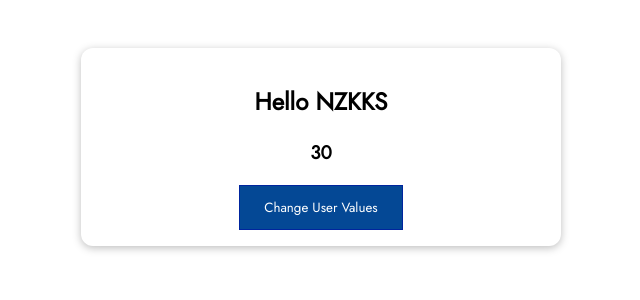
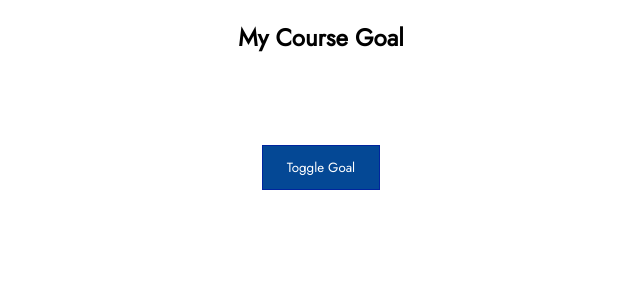
Before and after one commit to nzkks/vuejs-project, a Vue app: page / in a window 1280 px wide. Shown: the top 300 px of the page, without its empty margins (319-959 px from the left). Built offline with nearby package versions, Linux system fonts and the light colour scheme.

Commit message:
Composition API example

```diff
--- a/src/App.vue
+++ b/src/App.vue
@@ -12,11 +12,16 @@
   <!-- <AnimationsAndTransitions /> -->
   <!-- <VuexExample /> -->
   <!-- <MiniShop /> -->
-  <CompositionBasic />
+  <!-- <CompositionBasic /> -->
+  <!-- <CourseGoalsOptionsAPI /> -->
+  <CourseGoalsCompositionAPI />
 </template>
 
 <script>
-import CompositionBasic from './projects/compositionBasic/CompositionBasic.vue';
+import CourseGoalsCompositionAPI from './projects/compositionBasic/CourseGoalsCompositionAPI.vue';
+// import CourseGoalsOptionsAPI from './projects/compositionBasic/CourseGoalsOptionsAPI.vue';
+
+// import CompositionBasic from './projects/compositionBasic/CompositionBasic.vue';
 
 // import MiniShop from './projects/miniShop/MiniShop.vue';
 
@@ -38,7 +43,9 @@ import CompositionBasic from './projects/compositionBasic/CompositionBasic.vue';
 
 export default {
   components: {
-    CompositionBasic,
+    CourseGoalsCompositionAPI,
+    // CourseGoalsOptionsAPI,
+    // CompositionBasic,
     // MiniShop,
     // UserBadges
     // DynamicComponents,
--- /dev/null
+++ b/src/projects/compositionBasic/CourseGoalsCompositionAPI.vue
@@ -0,0 +1,45 @@
+<template>
+  <h2>My Course Goal</h2>
+  <div class="goal-wrapper">
+    <!-- <h3 v-if="showGoal">{{ courseGoal }}</h3> -->
+    <h3 v-if="goal.showGoal">{{ goal.courseGoal }}</h3>
+  </div>
+  <base-button @click="toggleGoal">Toggle Goal</base-button>
+</template>
+
+<script setup>
+// import { ref } from 'vue';
+import { reactive } from 'vue';
+
+// const courseGoal = ref('Finish the course and learn Vue!');
+// const showGoal = ref(false);
+
+// function toggleGoal() {
+//   showGoal.value = !showGoal.value;
+// }
+
+// const goal = ref({ courseGoal: 'Finish the course and learn Vue!', showGoal: false });
+
+// function toggleGoal() {
+//   goal.value.showGoal = !goal.value.showGoal;
+// }
+
+const goal = reactive({ courseGoal: 'Finish the course and learn Vue!', showGoal: false });
+
+function toggleGoal() {
+  goal.showGoal = !goal.showGoal;
+}
+</script>
+
+<style>
+html {
+  font-family: sans-serif;
+}
+body {
+  margin: 3rem;
+  text-align: center;
+}
+.goal-wrapper {
+  height: 70px;
+}
+</style>
--- /dev/null
+++ b/src/projects/compositionBasic/CourseGoalsOptionsAPI.vue
@@ -0,0 +1,36 @@
+<template>
+  <h2>My Course Goal</h2>
+  <div class="goal-wrapper">
+    <h3 v-if="showGoal">{{ courseGoal }}</h3>
+  </div>
+  <base-button @click="toggleGoal">Toggle Goal</base-button>
+</template>
+
+<script>
+export default {
+  data() {
+    return {
+      courseGoal: 'Finish the course and learn Vue!',
+      showGoal: false,
+    };
+  },
+  methods: {
+    toggleGoal() {
+      this.showGoal = !this.showGoal;
+    },
+  },
+};
+</script>
+
+<style>
+html {
+  font-family: sans-serif;
+}
+body {
+  margin: 3rem;
+  text-align: center;
+}
+.goal-wrapper {
+  height: 70px;
+}
+</style>
```
